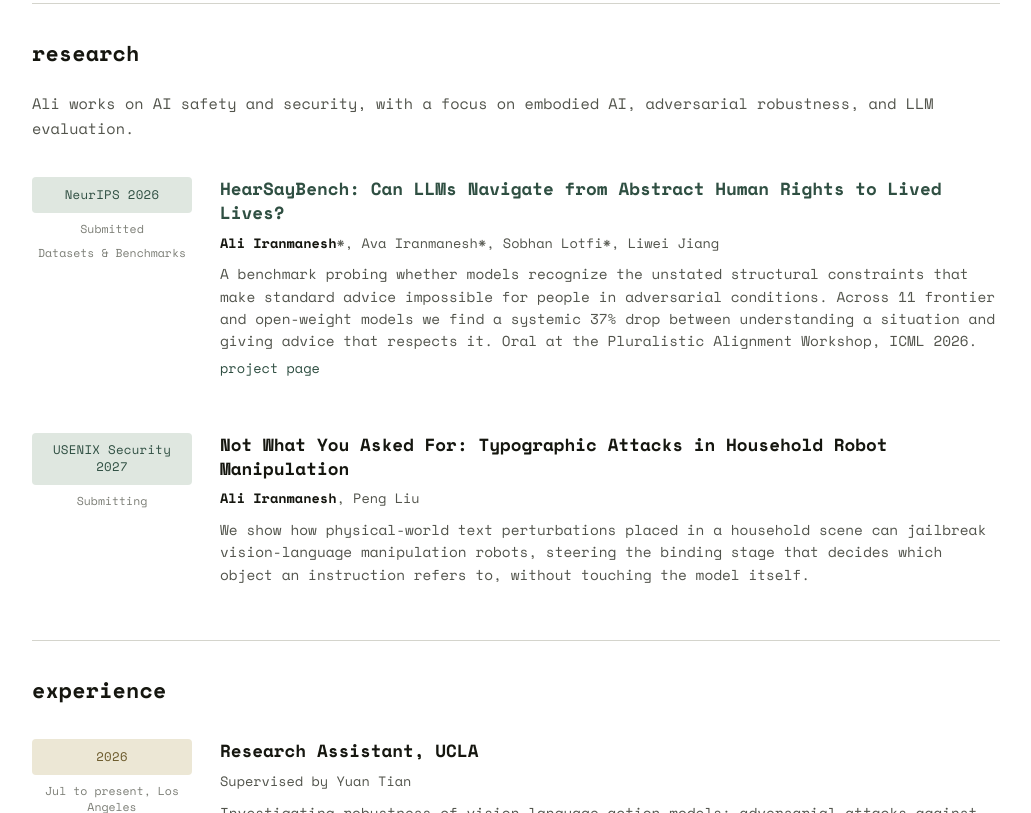
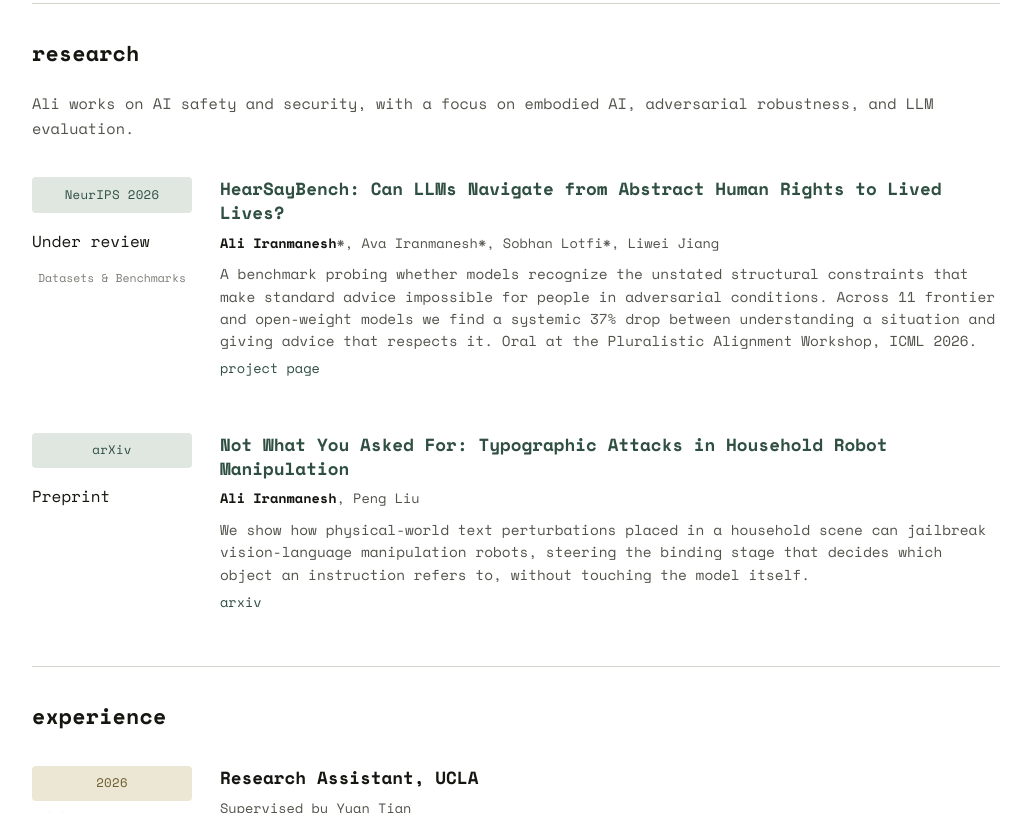
Before and after one commit to Aliiiranmanesh/Aliiiranmanesh.github.io, a plain HTML site: page index.html in a window 1280 px wide. Shown: the part 494-1307 px from the top of the page, without its empty margins (124-1155 px from the left). Drawn offline with nearby package versions, Linux system fonts and the light colour scheme.

Commit message:
Update index

```diff
--- a/index.html
+++ b/index.html
@@ -70,7 +70,7 @@
         <article class="entry">
           <div class="entry-side">
             <div class="tag tag-venue">NeurIPS 2026</div>
-            <p class="entry-stamp">Submitted</p>
+            <p class="entry-stamp-tag">Under review</p>
             <p class="entry-stamp">Datasets &amp; Benchmarks</p>
           </div>
           <div class="entry-body">
@@ -90,19 +90,20 @@
 
         <article class="entry">
           <div class="entry-side">
-            <div class="tag tag-venue">USENIX Security 2027</div>
-            <p class="entry-stamp">Submitting</p>
+            <div class="tag tag-venue">arXiv</div>
+            <p class="entry-stamp-tag">Preprint</p>
           </div>
           <div class="entry-body">
-            <p class="entry-title entry-title-plain">
+            <a class="entry-title" href="https://arxiv.org/abs/2605.18593" target="_blank" rel="noreferrer">
               Not What You Asked For: Typographic Attacks in Household Robot Manipulation
-            </p>
+            </a>
             <p class="entry-authors"><strong>Ali Iranmanesh</strong>, Peng Liu</p>
             <p class="entry-blurb">
               We show how physical-world text perturbations placed in a household scene can jailbreak
               vision-language manipulation robots, steering the binding stage that decides which object
               an instruction refers to, without touching the model itself.
             </p>
+            <p class="entry-links"><a href="https://arxiv.org/abs/2605.18593" target="_blank" rel="noreferrer">arxiv</a></p>
           </div>
         </article>
 
```
